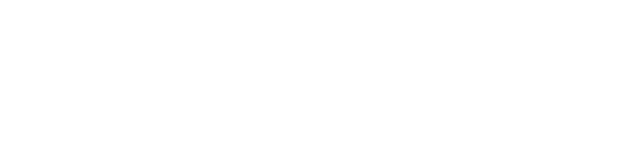
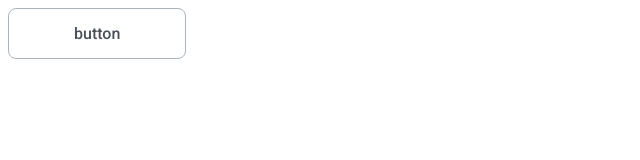
Before and after one commit to js-tasks-ru/htmlcss-20211125_nxashiev, a website: page 03-lection1/01-button/index.html in a window 1280 px wide. Shown: the whole page, without its empty margins (0-640 px from the left). Drawn offline with Linux system fonts and the light colour scheme.

Commit message:
add solution for 03-button

```diff
--- a/03-lection1/01-button/button.css
+++ b/03-lection1/01-button/button.css
@@ -1 +1,58 @@
 /* Стилизация кнопки */
+.button {
+  border-radius: 8px;
+  font-style: normal;
+  font-weight: 500;
+  font-size: 16px;
+  line-height: 19px;
+  text-align: center;
+  cursor: pointer;
+}
+.button_primary {
+  background: var(--primary);
+  border: none;
+  color: var(--white);
+  padding: 15px 65px;
+}
+.button_secondary {
+  background: var(--secondary);
+  border: none;
+  color: var(--white);
+  padding: 15px 56px;
+}
+.button_alternate {
+  background: var(--white);
+  border: none;
+  color: var(--grey-4);
+  padding: 15px 65px;
+  border: 1px solid var(--grey-3);
+}
+
+.button_primary:hover {
+  background: #2342c0;
+}
+
+.button_secondary:hover {
+  background: var(--purple);
+}
+
+.button_alternate:hover {
+  border: 1px solid var(--black);
+  background: var(--white);
+}
+
+.button_primary:disabled {
+  opacity: 0.5;
+  cursor: default;
+}
+
+.button_secondary:disabled {
+  opacity: 0.5;
+  cursor: default;
+}
+
+.button_alternate:disabled {
+  opacity: 0.3;
+  cursor: default;
+  border: 1px solid var(--grey-3);
+}
--- a/03-lection1/01-button/index.html
+++ b/03-lection1/01-button/index.html
@@ -6,6 +6,6 @@
         <link rel="stylesheet" href="./button.css">
     </head>
     <body>
-
+        <button class="button button_primary button_secondary button_alternate">button</button>
     </body>
 </html>
```
